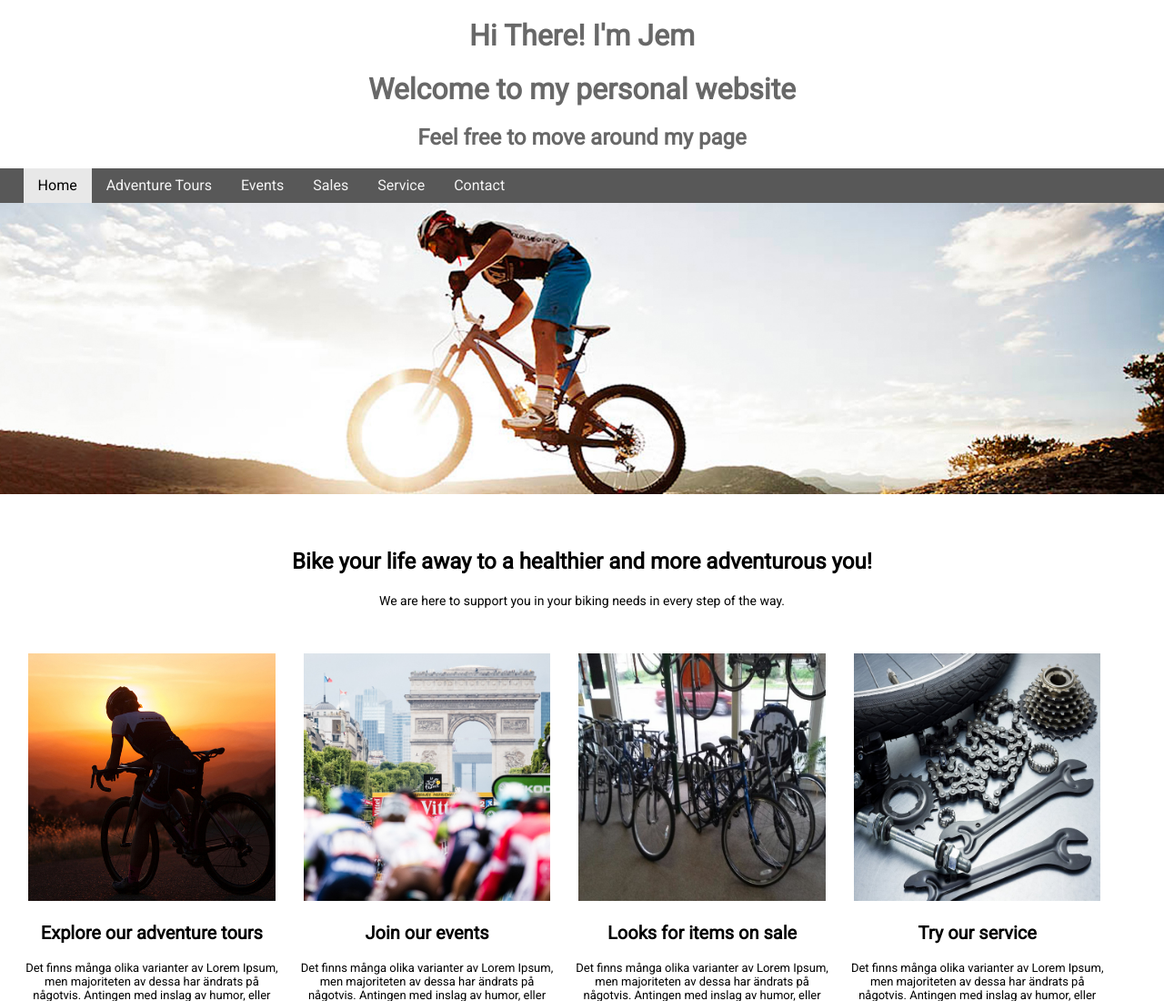
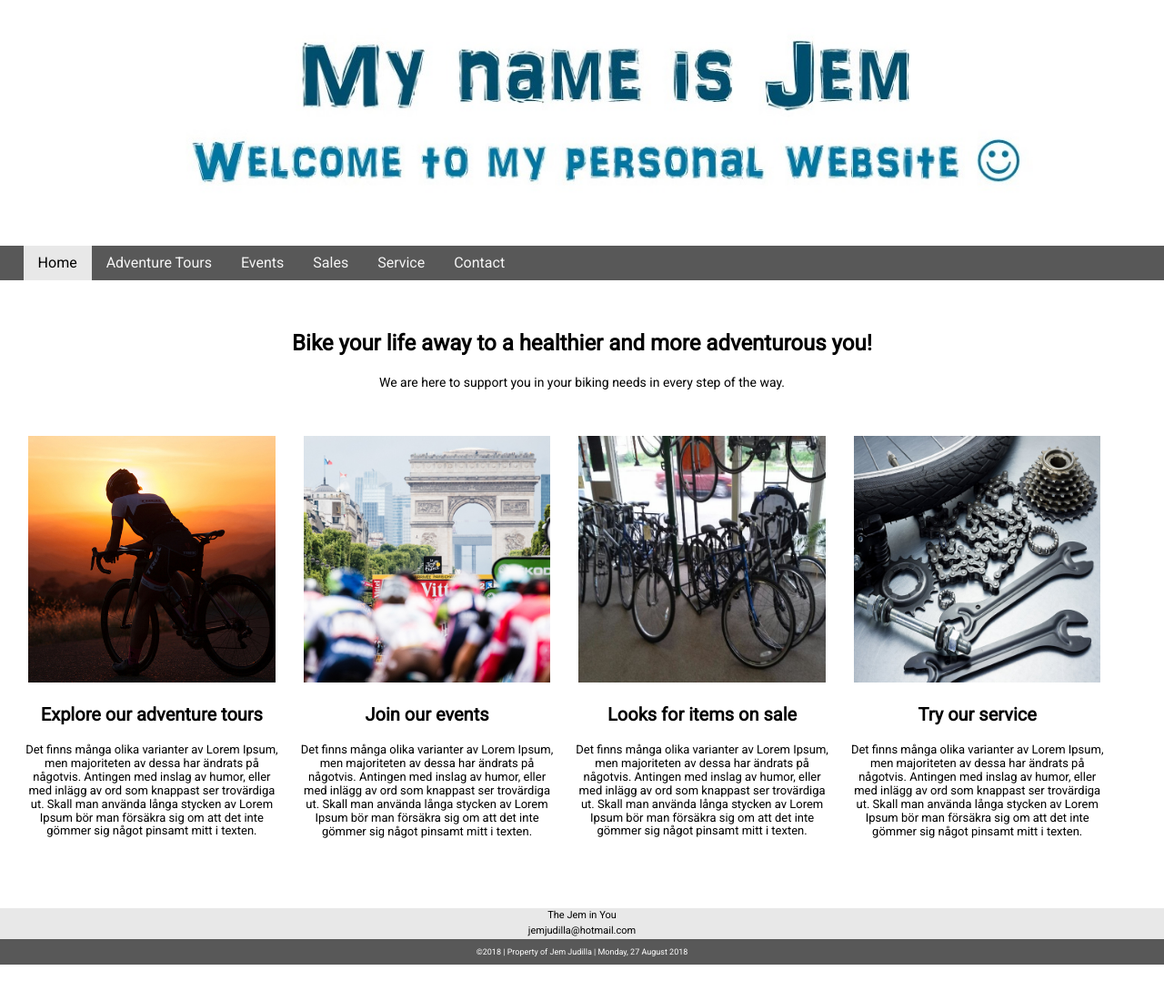
Before and after one commit to jemjudilla/jemjudilla.github.io, a plain HTML site: page index.html in a window 1280 px wide. Shown: the top 1100 px of the page at 91% size. After the commit the page ends 1060 px from the top, so only its background shows below. Drawn offline with Linux system fonts and the light colour scheme.

Commit message:
welcome page

```diff
--- a/index.html
+++ b/index.html
@@ -18,9 +18,12 @@
 
    <header class="clearfix">
 
-    <h1>Hi There! I'm Jem</h1>
-       <h1>Welcome to my personal website</h1>
-       <h2>Feel free to move around my page</h2>
+   <figure>
+      <img src="images/Welcome L.jpg" alt="Main Page Image"
+           srcset="images/WelcomeL.jpg 500w,
+                   images/WelcomeL.jpg 800w,
+                   images/WelcomeL.jpg 1100w">
+    </figure>
 
   </header>
 
@@ -38,12 +41,7 @@
   </nav>
 
  <main>
-      <figure>
-      <img src="images/Welcome L.jpg" alt="Main Page Image"
-           srcset="images/mainsmall.jpg 500w,
-                   images/mainmedium.jpg 800w,
-                   images/mainlarge.jpg 1100w">
-    </figure>
+
 
    <div>
        <section>
--- a/styles/main.css
+++ b/styles/main.css
@@ -17,11 +17,14 @@ header, main, footer { /* the comma means apply the following CSS declarations t
 
 header {
     margin-bottom: 0;
-
-    color: #686868;
+    margin-left: 0;
+    margin-right: 0;
     padding-bottom: 0;
 }
 
+header figure img {
+    width: 100%;
+}
 
 
 //-------------------------nav----------------------------------
@@ -45,6 +48,7 @@ nav {
 
     font-family: 'Roboto', sans-serif;
     margin-bottom: 0;
+    margin-top: 0;
 }
 
 nav ul {
```
Also changed, not shown: images/Welcome L.jpg (deleted), images/WelcomeL.jpg (added).
